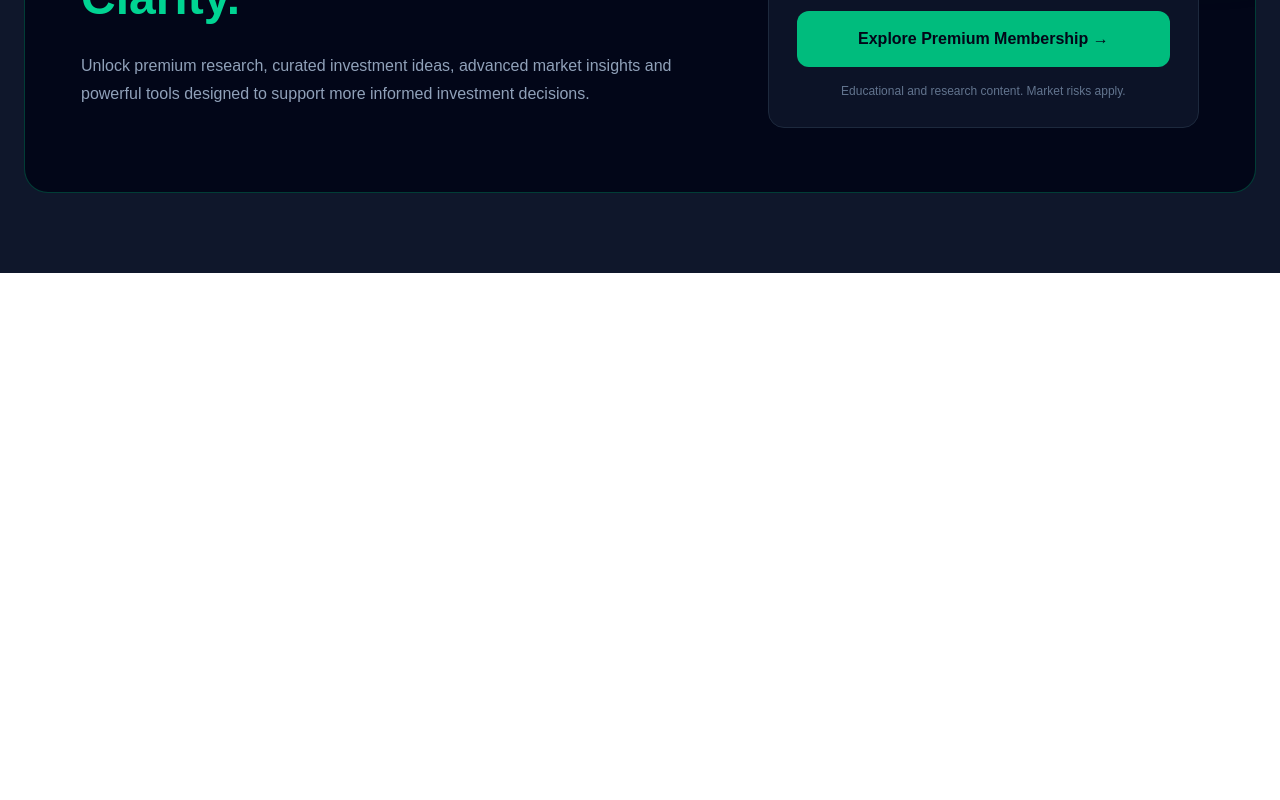
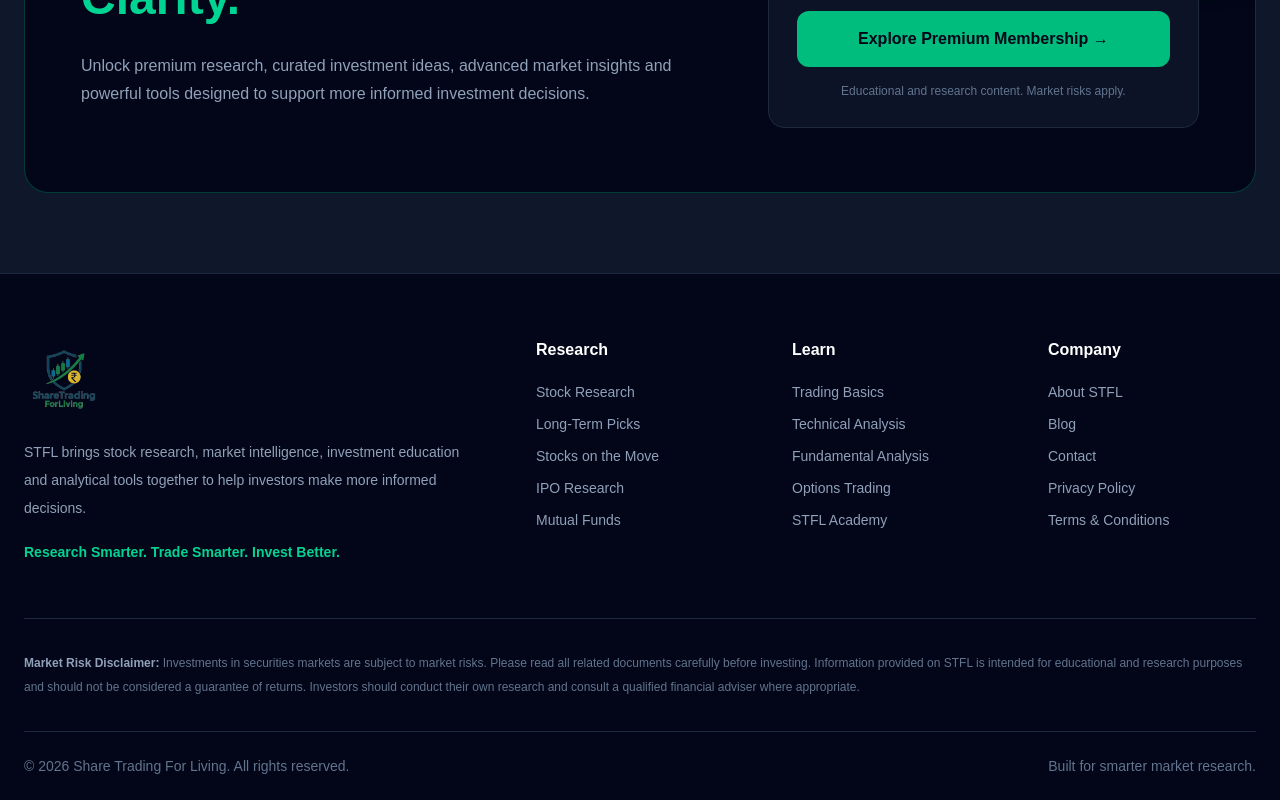
Before and after one commit to sharetradingforliving/stfl-platform, a Next.js app: page / in a window 1280 px wide. Shown: the part 4460-5260 px from the top of the page. Before the commit the page ends 4733 px from the top, so only its background shows below. Built offline with nearby package versions, Linux system fonts and the light colour scheme.

Commit message:
Add STFL homepage footer

```diff
--- a/app/page.tsx
+++ b/app/page.tsx
@@ -716,6 +716,129 @@
     </div>
   </div>
 </section>
+{/* Footer */}
+<footer className="border-t border-slate-800 bg-slate-950 px-6 pt-16">
+  <div className="mx-auto max-w-7xl">
+    <div className="grid gap-12 md:grid-cols-2 lg:grid-cols-5">
+
+      {/* Brand */}
+      <div className="lg:col-span-2">
+        <Image
+          src="/sharetradingforlivingwithoutbg.png"
+          alt="Share Trading For Living"
+          width={170}
+          height={100}
+          className="h-20 w-auto"
+        />
+
+        <p className="mt-5 max-w-md text-sm leading-7 text-slate-400">
+          STFL brings stock research, market intelligence, investment
+          education and analytical tools together to help investors make
+          more informed decisions.
+        </p>
+
+        <p className="mt-5 text-sm font-semibold text-emerald-400">
+          Research Smarter. Trade Smarter. Invest Better.
+        </p>
+      </div>
+
+      {/* Research */}
+      <div>
+        <h3 className="font-bold text-white">Research</h3>
+
+        <div className="mt-5 space-y-3 text-sm text-slate-400">
+          <a href="#" className="block transition hover:text-emerald-400">
+            Stock Research
+          </a>
+          <a href="#" className="block transition hover:text-emerald-400">
+            Long-Term Picks
+          </a>
+          <a href="#" className="block transition hover:text-emerald-400">
+            Stocks on the Move
+          </a>
+          <a href="#" className="block transition hover:text-emerald-400">
+            IPO Research
+          </a>
+          <a href="#" className="block transition hover:text-emerald-400">
+            Mutual Funds
+          </a>
+        </div>
+      </div>
+
+      {/* Learn */}
+      <div>
+        <h3 className="font-bold text-white">Learn</h3>
+
+        <div className="mt-5 space-y-3 text-sm text-slate-400">
+          <a href="#" className="block transition hover:text-emerald-400">
+            Trading Basics
+          </a>
+          <a href="#" className="block transition hover:text-emerald-400">
+            Technical Analysis
+          </a>
+          <a href="#" className="block transition hover:text-emerald-400">
+            Fundamental Analysis
+          </a>
+          <a href="#" className="block transition hover:text-emerald-400">
+            Options Trading
+          </a>
+          <a href="#" className="block transition hover:text-emerald-400">
+            STFL Academy
+          </a>
+        </div>
+      </div>
+
+      {/* Company */}
+      <div>
+        <h3 className="font-bold text-white">Company</h3>
+
+        <div className="mt-5 space-y-3 text-sm text-slate-400">
+          <a href="#" className="block transition hover:text-emerald-400">
+            About STFL
+          </a>
+          <a href="#" className="block transition hover:text-emerald-400">
+            Blog
+          </a>
+          <a href="#" className="block transition hover:text-emerald-400">
+            Contact
+          </a>
+          <a href="#" className="block transition hover:text-emerald-400">
+            Privacy Policy
+          </a>
+          <a href="#" className="block transition hover:text-emerald-400">
+            Terms & Conditions
+          </a>
+        </div>
+      </div>
+    </div>
+
+    {/* Disclaimer */}
+    <div className="mt-14 border-t border-slate-800 py-8">
+      <p className="text-xs leading-6 text-slate-500">
+        <span className="font-semibold text-slate-400">
+          Market Risk Disclaimer:
+        </span>{" "}
+        Investments in securities markets are subject to market risks.
+        Please read all related documents carefully before investing.
+        Information provided on STFL is intended for educational and
+        research purposes and should not be considered a guarantee of
+        returns. Investors should conduct their own research and consult a
+        qualified financial adviser where appropriate.
+      </p>
+    </div>
+
+    {/* Copyright */}
+    <div className="flex flex-col gap-3 border-t border-slate-800 py-6 text-sm text-slate-500 md:flex-row md:items-center md:justify-between">
+      <p>
+        © 2026 Share Trading For Living. All rights reserved.
+      </p>
+
+      <p>
+        Built for smarter market research.
+      </p>
+    </div>
+  </div>
+</footer>
 
          </main>
   );
```
